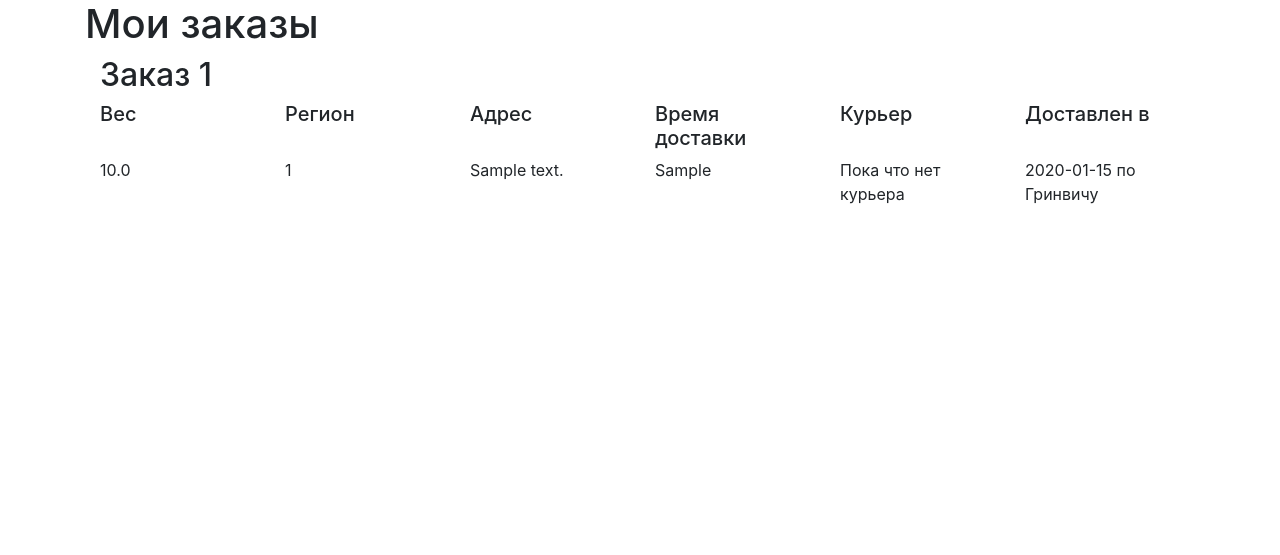
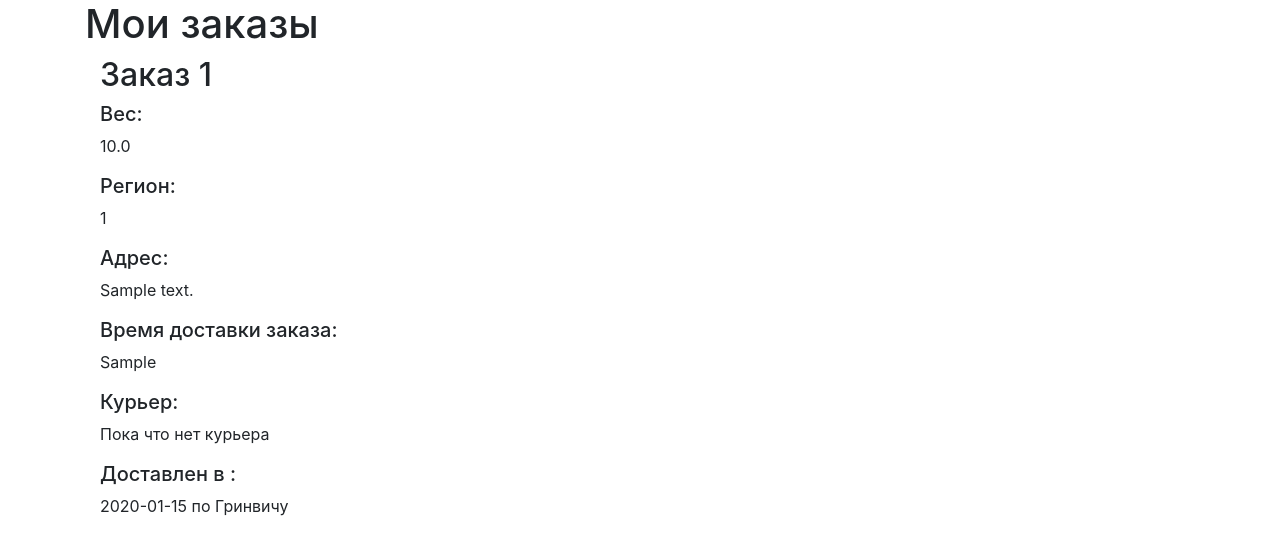
Before and after one commit to mishajirx/RostovExpress, a Flask app: page /users/get_orders in a window 1280 px wide. Shown: the part 74-629 px from the top of the page. Run offline with Flask 2, Linux system fonts and the light colour scheme; a user stored in the database is signed in; data comes from the database, SQL or seed files in the repository; both versions use the stored data as it was after the commit; tables that the repository leaves empty hold one stand-in row (values such as "Sample post"); some libraries are stand-ins or nearby versions.

```diff
--- a/templates/existing_orders.html
+++ b/templates/existing_orders.html
@@ -5,51 +5,16 @@
 {% for item in items %}
 <div class="container">
     <h2>Заказ {{item[0].id}}</h2>
-    <div class="row">
-        <div class="col">
-            <h5>Вес</h5>
-        </div>
-        <div class="col">
-            <h5>Регион</h5>
-        </div>
-        <div class="col">
-            <h5>Адрес</h5>
-        </div>
-        <div class="col">
-            <h5>Время доставки</h5>
-        </div>
-        <div class="col">
-            <h5>Курьер</h5>
-        </div>
-        <div class="col">
-            <h5>Доставлен в</h5>
-        </div>
-    </div>
-    <div class="row">
-        <div class="col">
-            {{ item[0].weight }}
-        </div>
-        <div class="col">
-            {{ item[0].region }}
-        </div>
-        <div class="col">
-            {{ item[0].address }}
-        </div>
-        <div class="col">
-            {{ item[1].hours }}
-        </div>
-        <div class="col">
-            {{ item[2] }}
-        </div>
-        <div class="col">
-            {% if item[0].complete_time %}
-            <p>{{ item[0].complete_time }} по Гринвичу</p>
-            {% else %}
-            <p>В пути</p>
-            {% endif %}
-        </div>
-    </div>
-
+    <h5>Вес: </h5><p> {{ item[0].weight }}</p>
+    <h5>Регион: </h5><p> {{ item[0].region }}</p>
+    <h5>Адрес: </h5><p> {{ item[0].address }}</p>
+    <h5>Время доставки заказа: </h5><p>{{ item[1].hours }}</p>
+    <h5>Курьер: </h5><p>{{ item[2] }}</p>
+    {% if item[0].complete_time %}
+    <h5>Доставлен в : </h5><p>{{ item[0].complete_time }} по Гринвичу</p>
+    {% else %}
+    <h5>Доставлен в : </h5><p>В пути</p>
+    {% endif %}
 </div>
 {% endfor %}
 {% endblock %}
```
Also changed, not shown: templates/uncompleted_orders.html (+9 -0 lines), db/couriers.db.
